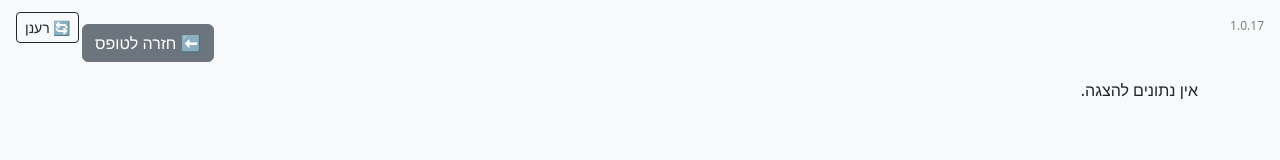
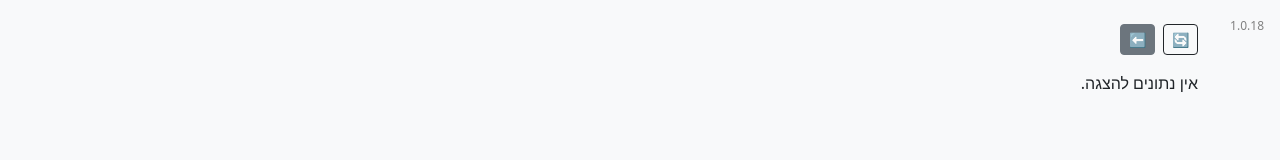
Before and after one commit to YamKabakov/RapidReport, a plain HTML site: page index.html in a window 1280 px wide. Both pictures are taken after a click on the button "צפייה". Drawn offline with nearby package versions, Linux system fonts and the light colour scheme.

Commit message:
refresh2.0

```diff
--- a/index.html
+++ b/index.html
@@ -14,12 +14,7 @@
 <body class="p-4 bg-light">
   <!-- Version label in top-right corner -->
   <div style="position: absolute; top: 0.75rem; right: 1rem; z-index: 9999;">
-    <small style="font-size: 0.75rem; color: gray;">1.0.17</small>
-  </div>
-
-  <!-- Refresh button in top-left -->
-  <div style="position: absolute; top: 0.75rem; left: 1rem; z-index: 9999;">
-    <button onclick="location.reload()" class="btn btn-sm btn-outline-dark">🔄 רענן</button>
+    <small style="font-size: 0.75rem; color: gray;">1.0.18</small>
   </div>
 
   <div class="container">
@@ -88,8 +83,9 @@
 
   <!-- ==== Inspect View ==== -->
   <div id="inspectView" style="display: none;">
-    <div class="d-flex justify-content-end mb-3">
-      <button id="backBtn" class="btn btn-secondary">⬅ חזרה לטופס</button>
+    <div class="d-flex justify-content-start gap-2 mb-3">
+      <button onclick="location.reload()" class="btn btn-sm btn-outline-dark">🔄</button>
+      <button id="backBtn" class="btn btn-sm btn-secondary">⬅</button>
     </div>
     <div id="inspectTable" class="table-responsive"></div>
   </div>
--- a/service-worker.js
+++ b/service-worker.js
@@ -8,7 +8,7 @@ const cacheFiles = [
 
 self.addEventListener("install", event => {
   event.waitUntil(
-    caches.open("v1.0.17").then(cache => {
+    caches.open("v1.0.18").then(cache => {
       return cache.addAll(cacheFiles);
     })
   );
```
